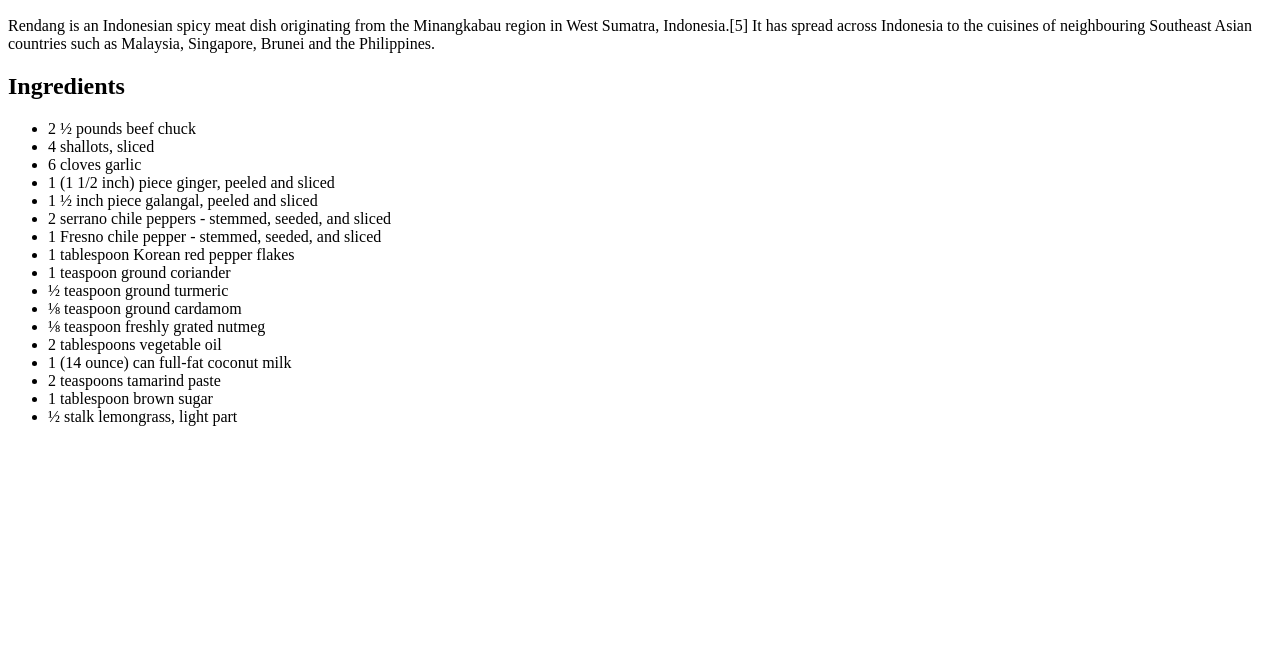
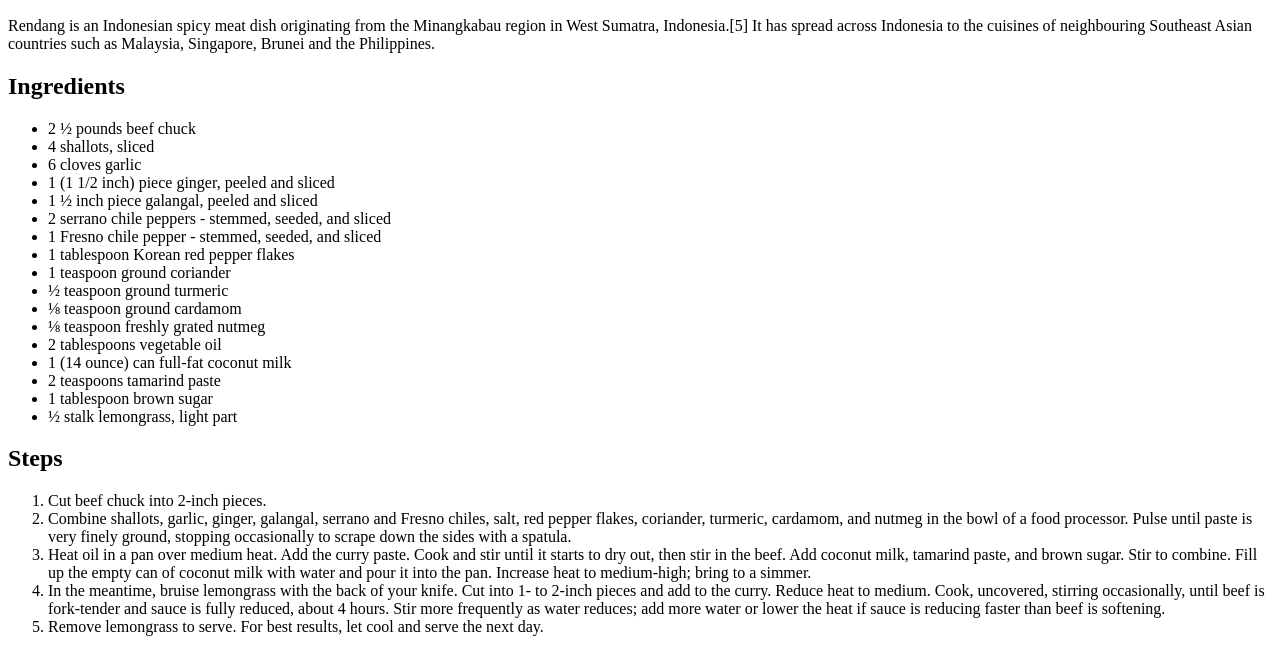
Before and after one commit to Ekakhrisnanda/odin_recipes, a plain HTML site: page recipes/beef-rendang.html in a window 1280 px wide. Shown: the part 434-1086 px from the top of the page. Before the commit the page ends 876 px from the top, so only its background shows below. Drawn offline with Linux system fonts and the light colour scheme.

Commit message:
Add steps to make a Beef Rendang in beef-rendang.html

```diff
--- a/recipes/beef-rendang.html
+++ b/recipes/beef-rendang.html
@@ -35,5 +35,29 @@
         <li>½ stalk lemongrass, light part</li>
     </ul>
 
+    <h2>Steps</h2>
+    <ol>
+        <li>Cut beef chuck into 2-inch pieces.</li>
+        <li>Combine shallots, garlic, ginger, galangal,
+            serrano and Fresno chiles, salt, red pepper flakes,
+            coriander, turmeric, cardamom,
+            and nutmeg in the bowl of a food processor.
+            Pulse until paste is very finely ground,
+            stopping occasionally to scrape down
+            the sides with a spatula.</li>
+        <li>Heat oil in a pan over medium heat.
+            Add the curry paste.
+            Cook and stir until it starts to dry out,
+            then stir in the beef.
+            Add coconut milk, tamarind paste, and brown sugar.
+            Stir to combine.
+            Fill up the empty can of coconut milk with water and pour it into the pan.
+            Increase heat to medium-high; bring to a simmer.</li>
+        <li>In the meantime, bruise lemongrass with the back of your knife. Cut into 1- to 2-inch pieces and add to the curry.
+            Reduce heat to medium. Cook, uncovered, stirring occasionally, until beef is fork-tender and sauce is fully reduced, about 4 hours.
+            Stir more frequently as water reduces; add more water or lower the heat if sauce is reducing faster than beef is softening.</li>
+        <li>Remove lemongrass to serve. For best results, let cool and serve the next day.</li>
+    </ol>
+
 </body>
 </html>
```
